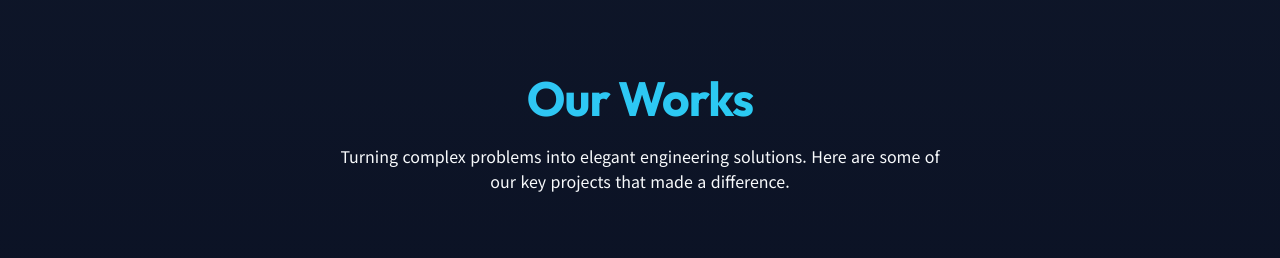
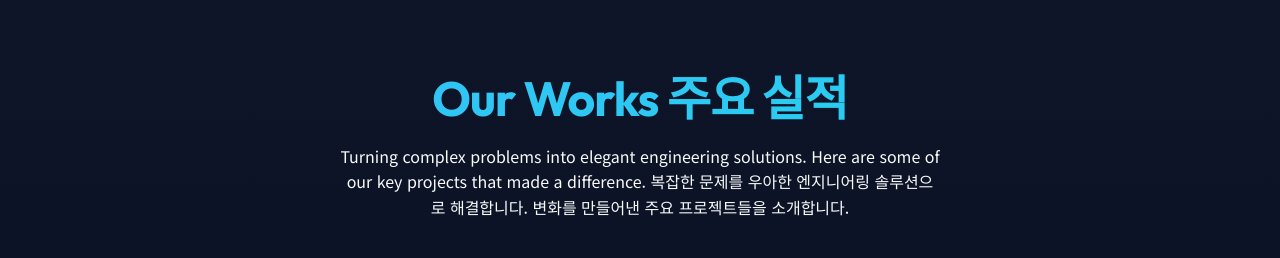
Before and after one commit to junsemi0786/junsemi-portfolio, a Next.js app: page /cases in a window 1280 px wide. Shown: the part 190-448 px from the top of the page. Built offline with nearby package versions, Linux system fonts and the light colour scheme; grey boxes are pictures that could not be loaded.

Commit message:
타이틀 수정

```diff
--- a/src/app/cases/page.tsx
+++ b/src/app/cases/page.tsx
@@ -4,6 +4,8 @@ import CaseCard from '@/components/features/CaseCard';
 export const metadata = {
     title: 'Cases | Major Achievements',
     description: 'Explore our portfolio of successful projects and engineering solutions.',
+    title: 'Cases | 주요 실적',
+    description: '성공적인 프로젝트와 엔지니어링 솔루션 포트폴리오를 확인해보세요.',
 };
 
 export default async function CasesPage() {
@@ -17,10 +19,13 @@ export default async function CasesPage() {
                     <div style={{ marginBottom: '4rem', textAlign: 'center' }}>
                         <h1 className="text-gradient" style={{ fontSize: '3rem', marginBottom: '1rem' }}>
                             Our Works
+                            주요 실적
                         </h1>
                         <p className="text-secondary" style={{ maxWidth: '600px', margin: '0 auto' }}>
                             Turning complex problems into elegant engineering solutions.
                             Here are some of our key projects that made a difference.
+                            복잡한 문제를 우아한 엔지니어링 솔루션으로 해결합니다.
+                            변화를 만들어낸 주요 프로젝트들을 소개합니다.
                         </p>
                     </div>
 
@@ -36,6 +41,7 @@ export default async function CasesPage() {
                         {publishedCases.length === 0 && (
                             <div style={{ gridColumn: '1 / -1', textAlign: 'center', padding: '4rem' }}>
                                 <p>No published cases yet.</p>
+                                <p>아직 등록된 실적이 없습니다.</p>
                             </div>
                         )}
                     </div>
--- a/src/components/features/CaseCard.tsx
+++ b/src/components/features/CaseCard.tsx
@@ -23,7 +23,7 @@ export default function CaseCard({ caseStudy }: CaseCardProps) {
                     <div className={styles.placeholder} />
                 )}
                 <div className={styles.overlay}>
-                    <span className={styles.viewMore}>View Case Study</span>
+                    <span className={styles.viewMore}>자세히 보기</span>
                 </div>
             </div>
             <div className={styles.content}>
```
